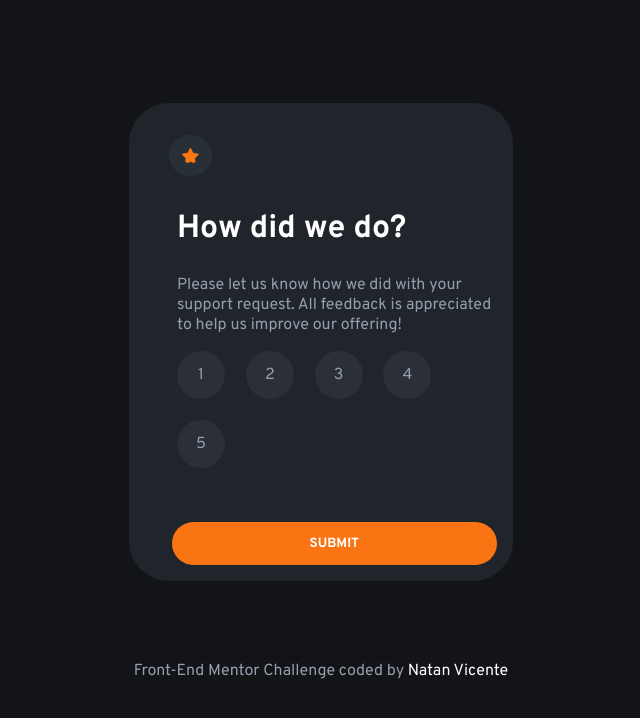
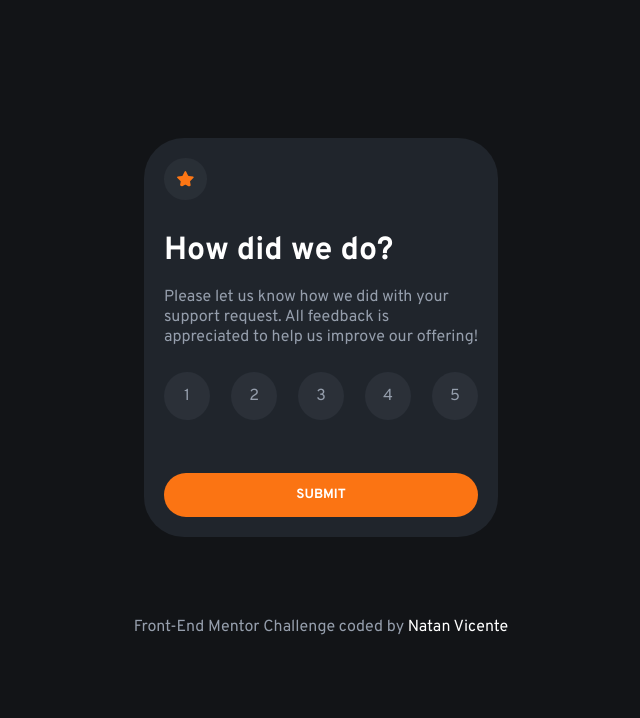
Before and after one commit to natancent/rating_component, a plain HTML site: page index.html in a window 1280 px wide. Shown: the whole page, without its empty margins (319-959 px from the left). Drawn offline with Linux system fonts and the light colour scheme.

Commit message:
make some changes in the design(css)

```diff
--- a/style.css
+++ b/style.css
@@ -2,8 +2,10 @@
     font-family: "Overpass", sans-serif;
 }
 body{
-    height: 100vh;
+    min-height: 100vh;
     width: auto;
+    padding: 50px;
+    box-sizing: border-box;
     display:flex;
     justify-content: center;
     flex-direction: column;
@@ -13,10 +15,10 @@ body{
 }
 .container{
     background-color:hsl(215, 16%, 15%);
-    /*height: 65vh;*/
-    width:min(400px, calc(100% - 1em));
+    box-sizing: border-box;
+    padding: 20px 20px;
+    max-width: 400px;
     border-radius: 5vmin;
-    padding: 1em;
     box-sizing: border-box;
 
 
@@ -26,24 +28,24 @@ body{
     padding: 0.8em;
     height: 1em;
     border-radius: 50%;
-    margin-left: 1.5em;
-    margin-top: 1em;
+    margin-bottom: 25px;
 }
 h2{
     color: white;
     font-size: 2rem;
-    margin-left: 1em;
+    margin: 0;
+    margin-bottom: 10px;
 }
 p{
     color:hsl(217, 12%, 63%);
     font-size:1rem;
-    margin-left: 2em;
+    margin-bottom: 25px;
 }
 form{
     display: flex;
     gap:1.3em;
-    margin-left: 2em;
-    flex-wrap: wrap;
+
+
 
 }
 .circle{
@@ -65,11 +67,10 @@ input{
     color: white;
     font-weight: 700;
     border: none;
-    width: min(25em, calc(100% - 2em));
+    width: 100%;
     margin-top: 4em;
     padding: 1em;
     border-radius:5vmin;
-    margin-left: 2em;
     font-family: "Overpass", sans-serif;
     cursor: pointer;
 
@@ -130,6 +131,7 @@ a{
 }
 .bottom-text {
     margin-left: 0px;
+    margin-top: 5em;
     text-align: center;
 }
 @media only screen and (max-width: 600px)  {
```
Also changed, not shown: script.js (line endings or trailing spaces).
